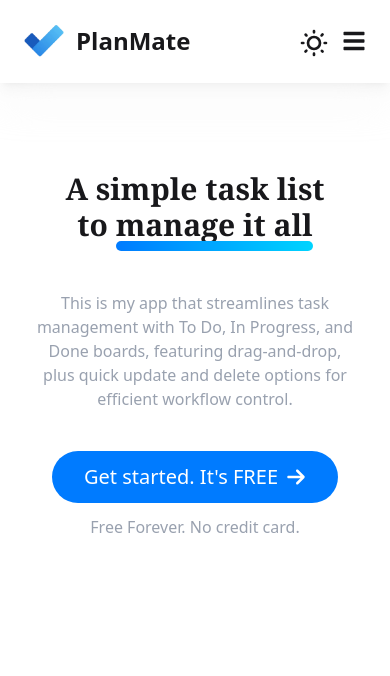
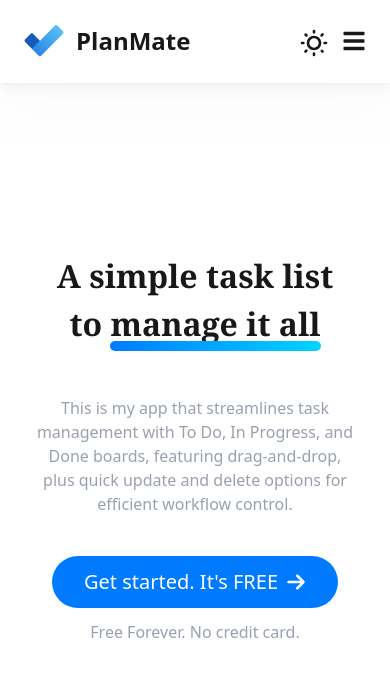
Before and after one commit to walid-official/task-manager, a React (Vite) app: page / in a window 390 px wide. Shown: the top 676 px of the page. Built offline with nearby package versions, Linux system fonts and the light colour scheme; no server answers.

Commit message:
home page responsive is added

```diff
--- a/src/Layouts/Root.jsx
+++ b/src/Layouts/Root.jsx
@@ -4,7 +4,7 @@ import { Outlet } from 'react-router';
 
 const Root = () => {
     return (
-        <div className='min-h-screen'>
+        <div className=''>
             <Navbar></Navbar>
             <Outlet></Outlet>
         </div>
--- a/src/components/Hero/Hero.jsx
+++ b/src/components/Hero/Hero.jsx
@@ -27,9 +27,9 @@ const Hero = () => {
           ? "backdrop-blur-xl bg-white/30"
           : "dark:bg-gray-900 dark:text-white"
       }`}>
-        <div className="lg:flex justify-center items-center py-[88px]">
+        <div className="flex justify-center items-center min-h-[88vh]">
           <div className="">
-            <h1 className="lg:text-7xl hero-font md:text-5xl text-center text-3xl font-bold">
+            <h1 className="xl:text-7xl lg:text-6xl hero-font md:text-5xl sm:text-4xl text-center text-[32px] font-bold">
               A simple task list <br />
               <span className="relative inline-block">
                 to <span className="underline-highlight">manage it all</span>
--- a/src/components/Navbar/Navbar.jsx
+++ b/src/components/Navbar/Navbar.jsx
@@ -61,7 +61,7 @@ const Navbar = () => {
       {user && (
         <NavLink
           to="/hero"
-          className="font-semibold"
+          className="font-semibold block sm:flex"
           onClick={() => setIsMenuOpen(false)}
         >
           Home
@@ -71,7 +71,7 @@ const Navbar = () => {
       {user && (
         <NavLink
           to="/add-task"
-          className="font-semibold"
+          className="font-semibold block sm:flex"
           onClick={() => setIsMenuOpen(false)}
         >
           Add Task
@@ -174,7 +174,7 @@ const Navbar = () => {
 
       {/* 📲 Mobile Menu Dropdown */}
       {isMenuOpen && (
-        <div className="lg:hidden bg-gray-100 rounded-md shadow-md py-8 mb-4 space-y-4 space-x-4 px-6">
+        <div className="lg:hidden bg-gray-100 text-black rounded-md shadow-md py-8 pb-4 space-y-4 space-x-4 px-6">
           {Links}
         </div>
       )}
--- a/src/components/Tasks/Tasks.jsx
+++ b/src/components/Tasks/Tasks.jsx
@@ -174,7 +174,7 @@ const Tasks = forwardRef((props, ref) => {
                         <MdEdit />
                       </button>
                       <button
-                        className="text-xl cursor-pointer text-[#007bff]"
+                        className="text-xl cursor-pointer text-[#000]"
                         onClick={() => deleteTask(task._id, task.category)}
                       >
                         <MdDelete />
```
